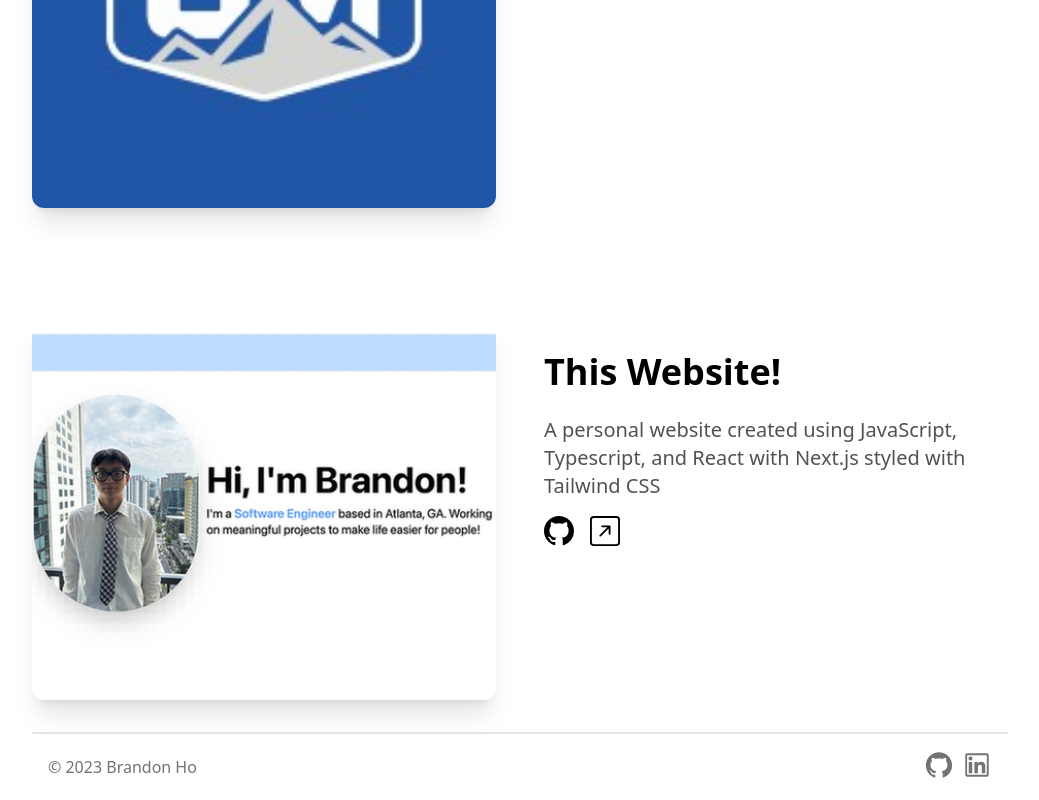
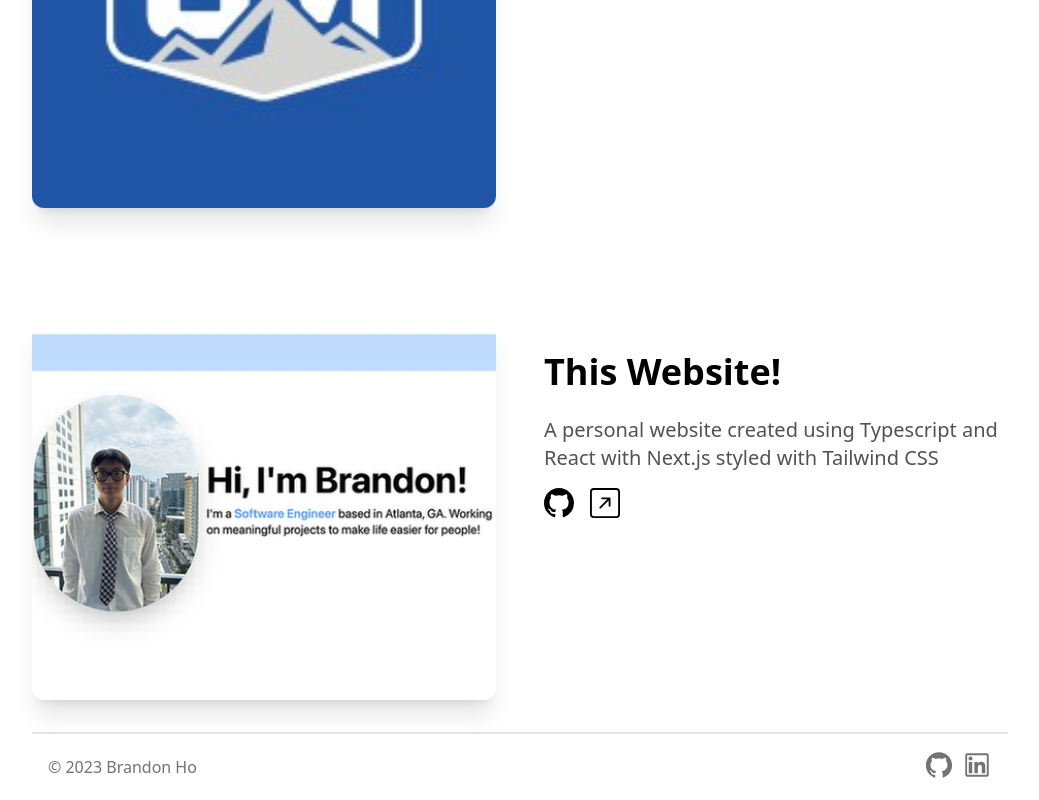
Before and after one commit to iphonecats/Bho-Portfolio, a Next.js app in the folder bho-portfolio/: page / in a window 1280 px wide. Shown: the part 1795-2595 px from the top of the page, without its empty margins (120-1159 px from the left). Built offline with nearby package versions, Linux system fonts and the light colour scheme.

Commit message:
fixed footer errors

```diff
--- a/bho-portfolio/src/app/components/Footer.tsx
+++ b/bho-portfolio/src/app/components/Footer.tsx
@@ -1,9 +1,7 @@
 import React from "react"
 import {
   AiOutlineGithub,
-  AiOutlineTwitter,
   AiOutlineLinkedin,
-  AiOutlineYoutube,
 } from "react-icons/ai"
 
 const Footer = () => {
--- a/bho-portfolio/src/app/components/ProjectsSection.tsx
+++ b/bho-portfolio/src/app/components/ProjectsSection.tsx
@@ -16,7 +16,7 @@ const projects = [
   {
     name: "This Website!",
     description:
-      "A personal website created using JavaScript, Typescript, and React with Next.js styled with Tailwind CSS",
+      "A personal website created using Typescript and React with Next.js styled with Tailwind CSS",
     image: "/images/Portfolio.png",
     github: "https://github.com/iphonecats/Bho-Portfolio",
     link: "https://www.linkedin.com/in/brandondho",
```
